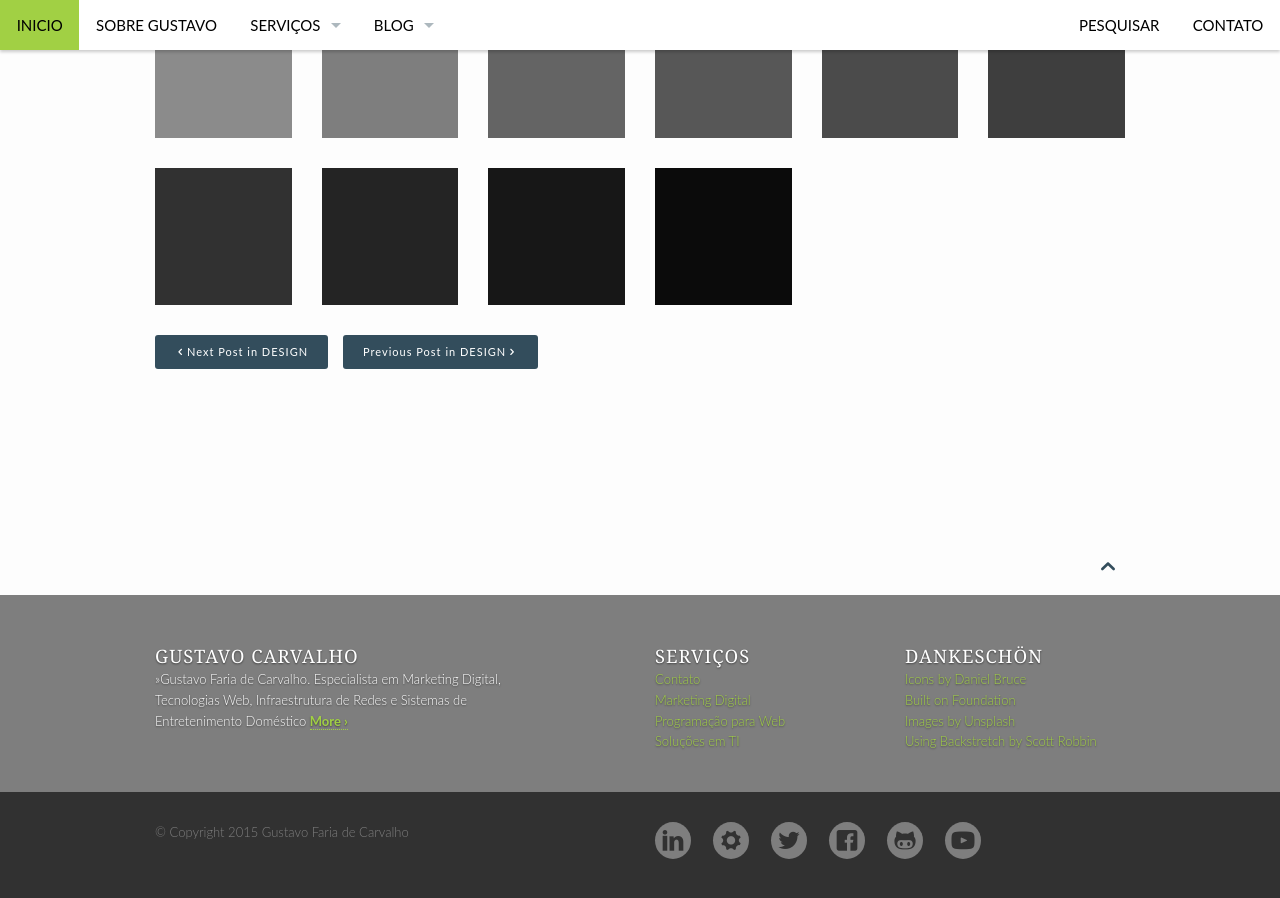
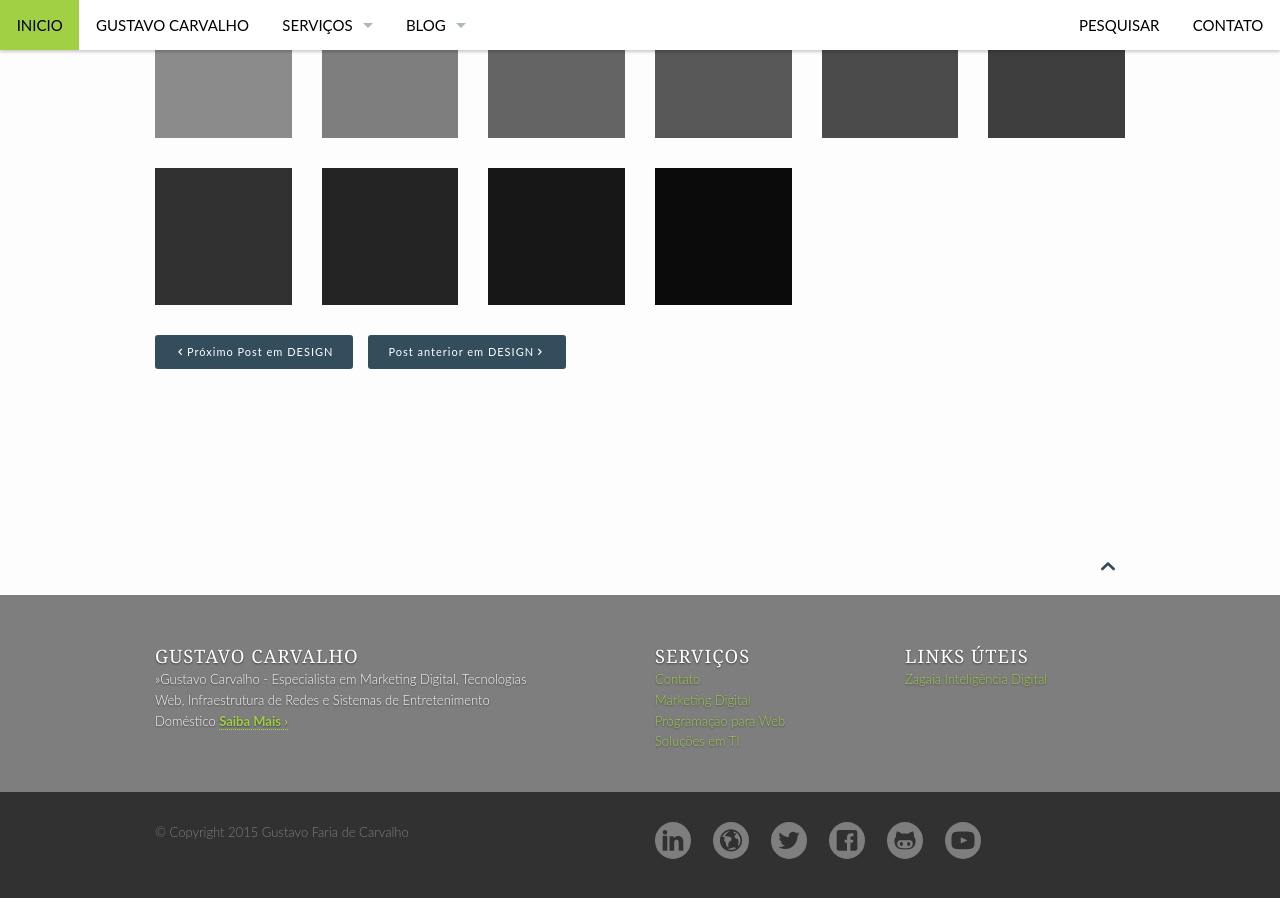
Before and after one commit to gfcarvalho/gfcarvalho.github.io, a Jekyll site: the page built from _posts/design/2014-09-13-grid.md, in a window 1280 px wide and 900 px high, scrolled down 2199 px. Built offline with Jekyll 4.4.1, drawn with Linux system fonts in a browser that asks for light colours.

Commit message:
Customizacao

```diff
--- a/_config.yml
+++ b/_config.yml
@@ -16,7 +16,7 @@
 
 
 # The description is used on homepage and in the footer to quickly describe your website. Use a maximum of 150 characters for SEO-purposes.
-description: "»Gustavo Faria de Carvalho. Especialista em Marketing Digital, Tecnologias Web, Infraestrutura de Redes e Sistemas de Entretenimento Doméstico"
+description: "»Gustavo Carvalho - Especialista em Marketing Digital, Tecnologias Web, Infraestrutura de Redes e Sistemas de Entretenimento Doméstico"
 
 
 # This URL is the main adresse. Don't include a slash at the end.
@@ -87,7 +87,7 @@
       show_meta: true 	# Show metadata beneath all pages
       # sidebar:    		# Possible values › left, right › by default there will be no sidebar
       comments: false
-      author: "gfcarvalho"
+      author: "Gustavo Carvalho"
   -
     scope:
       path: ""
@@ -96,7 +96,7 @@
       show_meta: true   # Show metadata beneath all posts
       # sidebar:        # Possible values › left, right › by default there will be no sidebar
       comments: false
-      author: "gfcarvalho"
+      author: "Gustavo Carvalho"
 
 
 
@@ -119,8 +119,8 @@
 #  /____/_____/\____/    Verify Website to Webmaster Tools
 
 google_author:             "https://plus.google.com/+gustavocarvalhobr"
-google_site_verification:  "Vk0IOJ2jwG_qEoG7fuEXYqv0m2rLa8P778Fi_GrsgEQ"
-bing_webmastertools_id:    "0FB4C028ABCF07C908C54386ABD2D97F"
+#google_site_verification:  "Vk0IOJ2jwG_qEoG7fuEXYqv0m2rLa8P778Fi_GrsgEQ"
+#bing_webmastertools_id:    "0FB4C028ABCF07C908C54386ABD2D97F"
 # alexa_verify_id:         ""
 
 
@@ -152,7 +152,7 @@
 #    / __/ / /_/ / /__/  __/ /_/ / /_/ / /_/ / ,<
 #   /_/    \__,_/\___/\___/_.___/\____/\____/_/|_|      Facebook-Optimization › http://j.mp/fb_optimize
 
-og_image:                           "http://images.phlow.de/phlow/phlow_de-logo-512x.png"
+#og_image:                           "http://images.phlow.de/phlow/phlow_de-logo-512x.png"
 og_locale:                          "pt_BR"
 og_type:                            "website"
 og_title:                           "Gustavo Carvalho - Especialista em TI"
--- a/_data/language.yml
+++ b/_data/language.yml
@@ -1,9 +1,9 @@
 info_website: "Gustavo Carvalho"
 archive: "Arquivo"
-blog_archive: "Arquivo do Blog"
+blog_archive: "Arquivo"
 blog: "Blog"
 comments_headline: "Di&aacute;logo &amp; Discuss&atilde;o"
-more: "More ›"
+more: "Saiba Mais ›"
 more_articles: "Mais Artigos"
 navigation_title: "Menu"
 new_blog_entries: "Novo Artigo no Blog"
@@ -15,8 +15,8 @@
 read_more: "Leia Mais&nbsp;›"
 if_you_are_not_redirected_automatically: "Se voc&ecirc; n&atilde;o for redirecionado automaticamente,"
 click_here: "clique aqui"
-next_post_in: "Next Post in"
-previous_post_in: "Previous Post in"
+next_post_in: "Pr&oacute;ximo Post em"
+previous_post_in: "Post anterior em"
 breadcrumb_start: "Inicio"
 edit: "Editar"
 this_content_is_open_source: "Este conte&uacute;do &eacute; open source."
--- a/_data/navigation.yml
+++ b/_data/navigation.yml
@@ -2,7 +2,7 @@
   url: "/"
   side: left
 
-- title: Sobre Gustavo
+- title: Gustavo Carvalho
   url: "/getting-started/"
   side: left
 
@@ -67,7 +67,7 @@
   dropdown:
   - title: Blog
     url: "/blog/"
-  - title: "Arquivo do Blog"
+  - title: "Arquivo"
     url: "/blog/archive/"
 
 - title: "Pesquisar"
--- a/_data/socialmedia.yml
+++ b/_data/socialmedia.yml
@@ -5,7 +5,7 @@
 
 - name: Google Plus
   url: https://plus.google.com/+gustavocarvalhobr
-  class: icon-cog
+  class: icon-globe
   title: "Google Plus"
 
 - name: Twitter
```
Also changed, not shown: _data/network.yml (+21 -16 lines), pages/404.md (+7 -7 lines).
